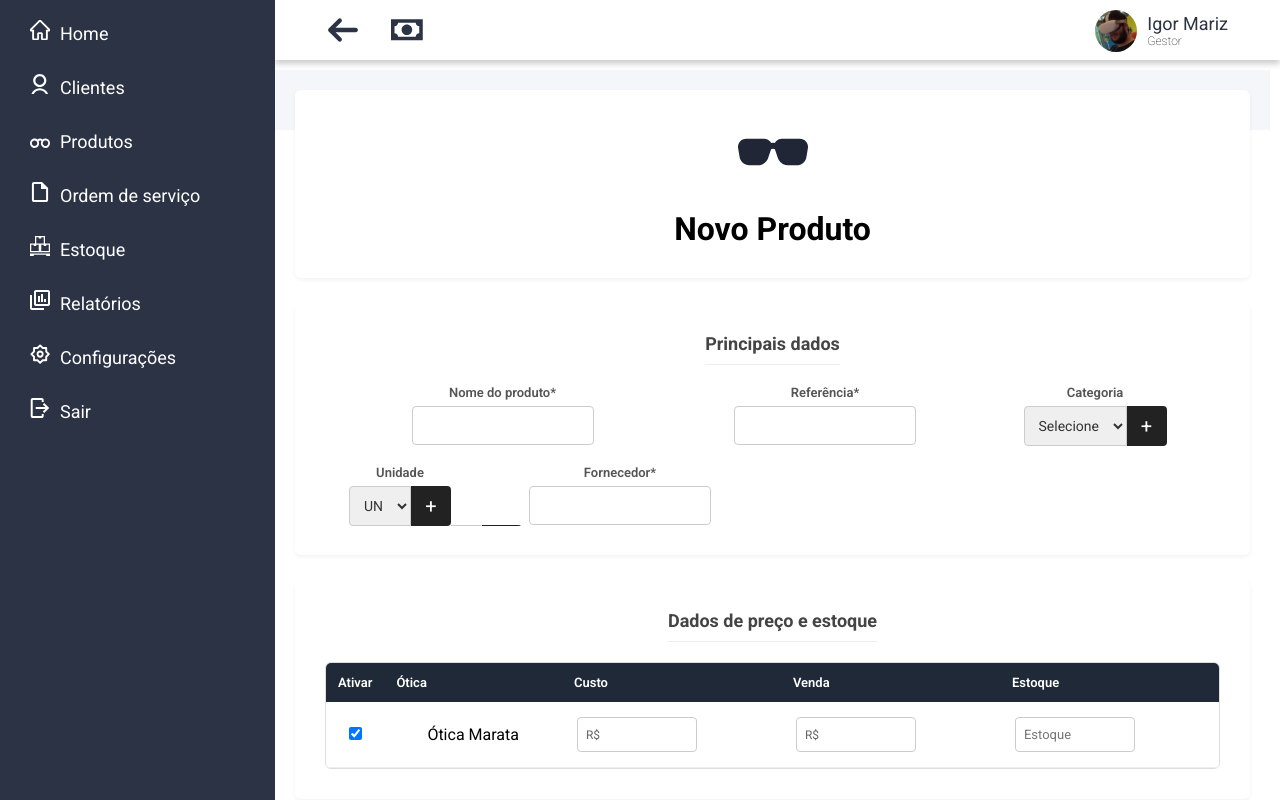
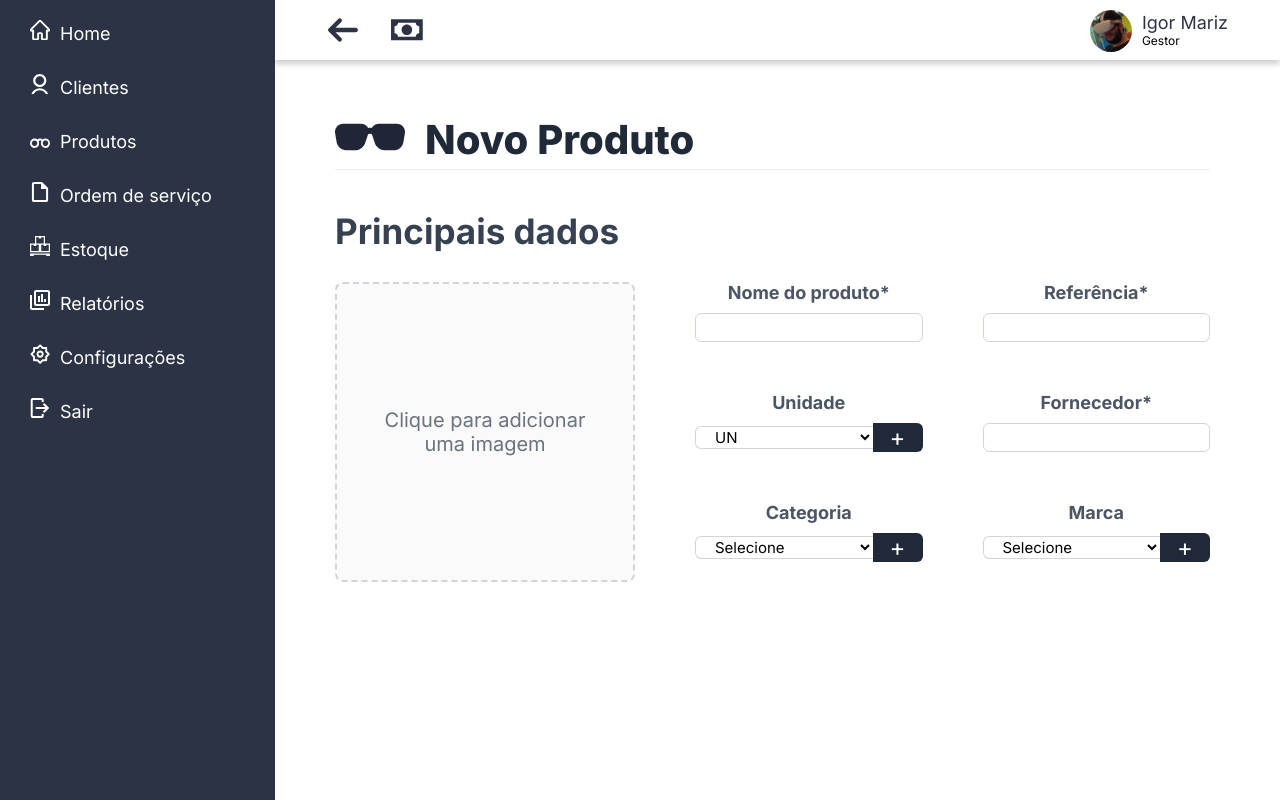
Before and after one commit to LGtkz/OticaFocal, a Next.js app: page /produtos/novo in a window 1280 px wide. Built offline with nearby package versions, Linux system fonts and the light colour scheme.

Commit message:
Alteração na página de novo produto

```diff
--- a/src/app/produtos/novo/novo-produto.css
+++ b/src/app/produtos/novo/novo-produto.css
@@ -1,195 +1,155 @@
-/* --- RESET E ESTRUTURA GERAL --- */
-.page-produto-wrapper {
-    width: 100%;
-    padding: 20px;
-    display: flex;
-    flex-direction: column; /* Empilha os blocos verticalmente */
-    gap: 25px; /* Espaço cinza entre os blocos brancos */
+* {
     box-sizing: border-box;
-    background-color: #f5f6fa; /* Cor de fundo cinza claro da página */
+    margin: 0;
+    padding: 0;
+    font-family: 'Inter', sans-serif;
 }
 
-/* --- ESTILO DOS BLOCOS BRANCOS (CARDS) --- */
-/* Esta classe substitui o antigo form-container */
-.card-branco {
-    background-color: white;
-    width: 100%;
-    padding: 30px;
-    border-radius: 6px;
-    box-shadow: 0 2px 4px rgba(0,0,0,0.05);
+.np-page {
     display: flex;
     flex-direction: column;
-    gap: 20px; /* Espaço entre as linhas de input dentro do card */
-    box-sizing: border-box;
-
-    /* O MAIS IMPORTANTE: Altura automática para não encavalar */
-    height: auto;
+    align-items: center;
+    background-color: #ffffff;
+    width: 100%;
+    min-height: 100vh;
+    padding: 40px 60px;
+    padding-bottom: 150px;
 }
 
-/* Título do Card */
-.card-branco h2 {
-    font-size: 18px;
-    font-weight: 700;
-    color: #444;
-    margin: 0;
-    padding-bottom: 10px;
+.np-header {
+    width: 100%;
+    max-width: 1400px;
+    background-color: transparent;
+    padding: 20px 0;
+    display: flex;
+    align-items: center;
+    gap: 20px;
+    margin-bottom: 40px;
     border-bottom: 1px solid #eee;
 }
 
-/* Header (Aquele bloco que só tem o título "Novo Produto") */
-.header-top {
+.np-header h1 {
+    font-size: 40px;
+    font-weight: 800;
+    color: #1f2937;
+}
+
+.np-main-card {
+    width: 100%;
+    max-width: 1400px;
+    background-color: transparent;
+    box-shadow: none;
+    border: none;
+
+    display: flex;
+    flex-direction: column;
+    padding: 0;
+    gap: 60px;
+}
+
+.np-section-title {
+    font-size: 35px;
+    font-weight: 700;
+    color: #374151;
+    margin-bottom: 30px;
     display: flex;
     align-items: center;
-    gap: 15px;
-}
-.header-top h1 {
-    font-size: 28px;
-    font-weight: 800;
-    color: #333;
-    margin: 0;
 }
 
-/* --- LINHAS E INPUTS --- */
-.form-linha {
+.np-content-wrapper {
     display: flex;
-    gap: 20px;
+    gap: 60px;
     width: 100%;
-    align-items: flex-end; /* Alinha tudo pela base */
-    flex-wrap: wrap; /* Segurança para telas menores */
+    align-items: flex-start;
 }
 
-.input-group {
+.np-image-col {
+    flex-shrink: 0;
+    width: 300px;
+}
+
+.np-upload-box {
+    width: 100%;
+    height: 300px;
+    border: 2px dashed #d1d5db;
+    border-radius: 8px;
     display: flex;
     flex-direction: column;
-    gap: 6px;
+    align-items: center;
+    justify-content: center;
+    text-align: center;
+    color: #6b7280;
+    cursor: pointer;
+    background-color: #fafafa;
+    padding: 20px;
+    font-size: 20px;
+    transition: border-color 0.2s;
 }
 
-.input-group label {
-    font-size: 13px;
-    font-weight: 600;
-    color: #555;
+.np-upload-box:hover {
+    border-color: #1f2937;
 }
 
-.input-group input,
-.input-group select {
-    height: 40px;
-    padding: 0 10px;
-    border: 1px solid #ccc;
-    border-radius: 4px;
-    font-size: 14px;
-    outline: none;
-    color: #333;
+
+.np-fields-col {
+    flex: 1;
+    display: grid;
+    grid-template-columns: 1fr 1fr;
+    column-gap: 60px;
+    row-gap: 50px;
 }
 
-/* LARGURAS ESPECÍFICAS (Baseado no seu print) */
-.col-full   { flex: 1; }          /* Ocupa o espaço que sobrar */
-.col-metade { width: 48%; }
-.col-curta  { width: 150px; }
-.col-media  { width: 250px; }
 
-/* Botão "+" Preto ao lado do select */
-.select-com-botao {
+.np-input-group {
     display: flex;
-    gap: 0; /* Coladinho */
+    flex-direction: column;
+    gap: 10px;
 }
-.select-com-botao select {
-    border-top-right-radius: 0;
-    border-bottom-right-radius: 0;
+
+.np-input-group label {
+    font-size: 18px;
+    font-weight: 600;
+    color: #4b5563;
+}
+
+.np-input {
+    height: 50px;
+    border: 1px solid #d1d5db;
+    border-radius: 6px;
+    padding: 0 15px;
+    font-size: 20px;
+    width: 100%;
+    background-color: #fff;
+    outline: none;
+}
+
+.np-input-combined {
+    display: flex;
+    width: 100%;
+    height: 80px;
+}
+
+.np-input-combined select {
     flex: 1;
+    border: 1px solid #d1d5db;
+    border-right: none;
+    border-radius: 6px 0 0 6px;
+    padding: 0 15px;
+    font-size: 15px;
+    background-color: #fff;
+    cursor: pointer;
+    outline: none;
 }
-.btn-adicionar {
-    width: 40px;
-    height: 40px;
-    background-color: #222; /* Preto conforme print */
+
+.np-btn-plus {
+    width: 50px;
+    background-color: #1f2937;
     color: white;
+    font-size: 24px;
     border: none;
-    border-top-right-radius: 4px;
-    border-bottom-right-radius: 4px;
-    font-size: 20px;
+    border-radius: 0 6px 6px 0;
     cursor: pointer;
     display: flex;
     align-items: center;
     justify-content: center;
 }
-
-/* --- TABELA DE PREÇO --- */
-.tabela-custom {
-    width: 100%;
-    border-collapse: separate;
-    border-spacing: 0;
-    border: 1px solid #ddd;
-    border-radius: 6px;
-    overflow: hidden;
-}
-
-.tabela-custom th {
-    background-color: #1f2937; /* Cabeçalho Escuro */
-    color: white;
-    padding: 12px;
-    text-align: left;
-    font-size: 13px;
-    font-weight: 600;
-}
-
-.tabela-custom td {
-    padding: 15px;
-    background: white;
-    border-bottom: 1px solid #eee;
-    vertical-align: middle;
-}
-
-/* Inputs de moeda dentro da tabela */
-.input-moeda {
-    display: flex;
-    align-items: center;
-    border: 1px solid #ccc;
-    border-radius: 4px;
-    padding: 0 8px;
-    height: 35px;
-    width: 120px;
-}
-.simbolo { margin-right: 5px; color: #666; font-size: 12px; }
-.input-sem-borda { border: none; outline: none; width: 100%; font-size: 13px; }
-
-/* --- UPLOAD IMAGEM --- */
-.area-upload {
-    width: 200px;
-    height: 180px;
-    border: 2px dashed #bbb;
-    display: flex;
-    flex-direction: column;
-    align-items: center;
-    justify-content: center;
-    text-align: center;
-    color: #777;
-    cursor: pointer;
-    border-radius: 4px;
-    background: #fafafa;
-}
-
-/* --- BOTÕES FINAIS --- */
-.area-botoes {
-    display: flex;
-    gap: 15px;
-    margin-top: 10px;
-}
-
-.btn-salvar-final {
-    background-color: #2c3e50; /* Azul escuro */
-    color: white;
-    padding: 12px 30px;
-    border: none;
-    border-radius: 4px;
-    font-weight: bold;
-    cursor: pointer;
-}
-
-.btn-cancelar-final {
-    background-color: #922b21; /* Vermelho escuro */
-    color: white;
-    padding: 12px 30px;
-    border: none;
-    border-radius: 4px;
-    font-weight: bold;
-    cursor: pointer;
-}
--- a/src/app/produtos/novo/page.js
+++ b/src/app/produtos/novo/page.js
@@ -1,136 +1,90 @@
+'use client';
+
+import './novo-produto.css';
 import Image from "next/image";
-import Link from 'next/link';
-import './novo-produto.css';
+import { Inter } from "next/font/google";
+
+const inter = Inter({
+    subsets: ["latin"],
+    weight: ["400", "700", "800"],
+});
 
 export default function NovoProduto() {
     return (
-        <div className="page-produto-wrapper">
+        <div className={`np-page ${inter.className}`}>
 
-            <div className="card-branco ">
-                <Image
-                    src="/produto.svg"
-                    alt="Ícone de produto"
-                    width={70}
-                    height={70}
-                    className="icon-titulo"
-                />
+
+            <div className="np-header">
+                <Image src="/produto.svg" alt="Ícone"
+                width={70}
+                height={70} />
                 <h1>Novo Produto</h1>
             </div>
 
-            <div className="card-branco">
-                <h2>Principais dados</h2>
 
-                <div className="form-linha">
-                    <div className="input-group col-full">
-                        <label>Nome do produto*</label>
-                        <input type="text" />
-                    </div>
+            <div className="np-main-card">
 
-                    <div className="input-group col-media">
-                        <label>Referência*</label>
-                        <input type="text" />
-                    </div>
 
-                    <div className="input-group col-media">
-                        <label>Categoria</label>
-                        <div className="select-com-botao">
-                            <select><option>Selecione</option></select>
-                            <button className="btn-adicionar">+</button>
+                <div>
+                    <h2 className="np-section-title">Principais dados</h2>
+
+                    <div className="np-content-wrapper">
+
+                        <div className="np-image-col">
+                            <div className="np-upload-box">
+                                <p>Clique para adicionar<br/>uma imagem</p>
+                            </div>
                         </div>
-                    </div>
 
-                    <div className="input-group col-media">
-                        <label>Marca</label>
-                        <div className="select-com-botao">
-                            <select><option>Selecione</option></select>
-                            <button className="btn-adicionar">+</button>
+
+                        <div className="np-fields-col">
+
+                            <div className="np-input-group">
+                                <label>Nome do produto*</label>
+                                <input type="text" className="np-input" />
+                            </div>
+
+                            <div className="np-input-group">
+                                <label>Referência*</label>
+                                <input type="text" className="np-input" />
+                            </div>
+
+                            <div className="np-input-group">
+                                <label>Unidade</label>
+                                <div className="np-input-combined">
+                                    <select><option>UN</option></select>
+                                    <button className="np-btn-plus">+</button>
+                                </div>
+                            </div>
+
+                            <div className="np-input-group">
+                                <label>Fornecedor*</label>
+                                <input type="text" className="np-input" />
+                            </div>
+
+                            <div className="np-input-group">
+                                <label>Categoria</label>
+                                <div className="np-input-combined">
+                                    <select><option>Selecione</option></select>
+                                    <button className="np-btn-plus">+</button>
+                                </div>
+                            </div>
+
+                            <div className="np-input-group">
+                                <label>Marca</label>
+                                <div className="np-input-combined">
+                                    <select><option>Selecione</option></select>
+                                    <button className="np-btn-plus">+</button>
+                                </div>
+                            </div>
+
                         </div>
                     </div>
                 </div>
 
-                <div className="form-linha">
-                    <div className="input-group col-curta">
-                        <label>Unidade</label>
-                        <div className="select-com-botao">
-                            <select><option>UN</option></select>
-                            <button className="btn-adicionar">+</button>
-                        </div>
-                    </div>
 
-                    <div className="input-group col-media">
-                        <label>Fornecedor*</label>
-                        <input type="text" />
-                    </div>
-                </div>
-            </div>
 
-            <div className="card-branco">
-                <h2>Dados de preço e estoque</h2>
 
-                <table className="tabela-custom">
-                    <thead>
-                        <tr>
-                            <th style={{ width: '50px' }}>Ativar</th>
-                            <th>Ótica</th>
-                            <th>Custo</th>
-                            <th>Venda</th>
-                            <th>Estoque</th>
-                        </tr>
-                    </thead>
-                    <tbody>
-                        <tr>
-                            <td style={{ textAlign: 'center' }}>
-                                <input type="checkbox" defaultChecked />
-                            </td>
-                            <td>Ótica Marata</td>
-                            <td>
-                                <div className="input-moeda">
-                                    <span className="simbolo">R$</span>
-                                    <input type="text" className="input-sem-borda" />
-                                </div>
-                            </td>
-                            <td>
-                                <div className="input-moeda">
-                                    <span className="simbolo">R$</span>
-                                    <input type="text" className="input-sem-borda" />
-                                </div>
-                            </td>
-                            <td>
-                                <div className="input-moeda">
-                                    <input type="text" className="input-sem-borda" placeholder="Estoque" />
-                                </div>
-                            </td>
-                        </tr>
-                    </tbody>
-                </table>
-            </div>
-
-            <div className="card-branco">
-                <h2>Informações para emissão de NFe e NFCe</h2>
-                <div className="form-linha">
-                    <div className="input-group col-full">
-                        <label>NCM</label>
-                        <input type="text" />
-                    </div>
-                    <div className="input-group col-full">
-                        <label>Origem da mercadoria</label>
-                        <input type="text" />
-                    </div>
-                </div>
-            </div>
-
-            <div className="card-branco">
-                <h2>Imagem do produto</h2>
-                <div className="area-upload">
-                    <p>Clique para adicionar<br />uma imagem</p>
-                </div>
-            </div>
-
-            <div className="area-botoes">
-                <button className="btn-salvar-final">Salvar</button>
-                <Link href="/produtos">
-                    <button className="btn-cancelar-final">Cancelar</button>
-                </Link>
             </div>
 
         </div>
--- a/src/app/produtos/produtos.css
+++ b/src/app/produtos/produtos.css
@@ -23,7 +23,7 @@
 .produtos-container h1 {
 
     color: var(--cor-primaria);
-    font-size: 32px;
+    font-size: 36px;
     font-weight: 800;
     margin: 0;
     background-color: white;
```
